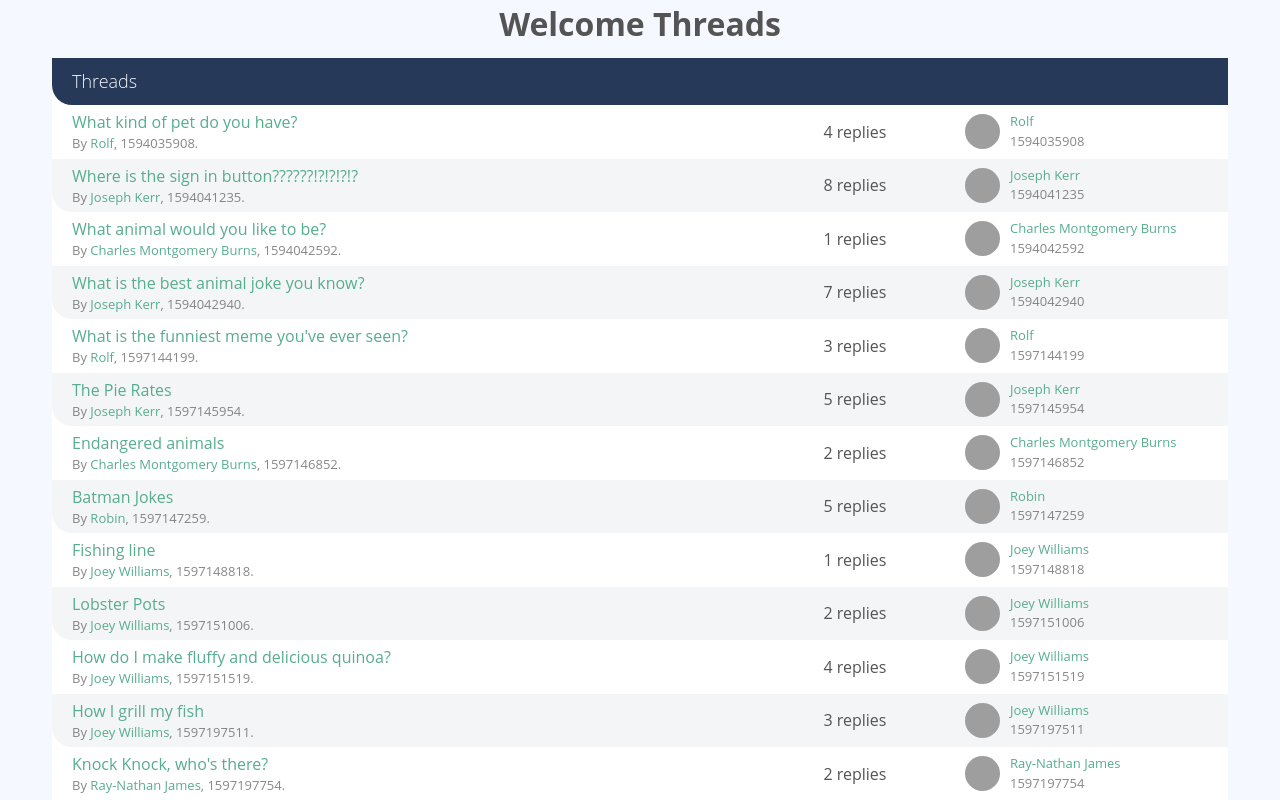
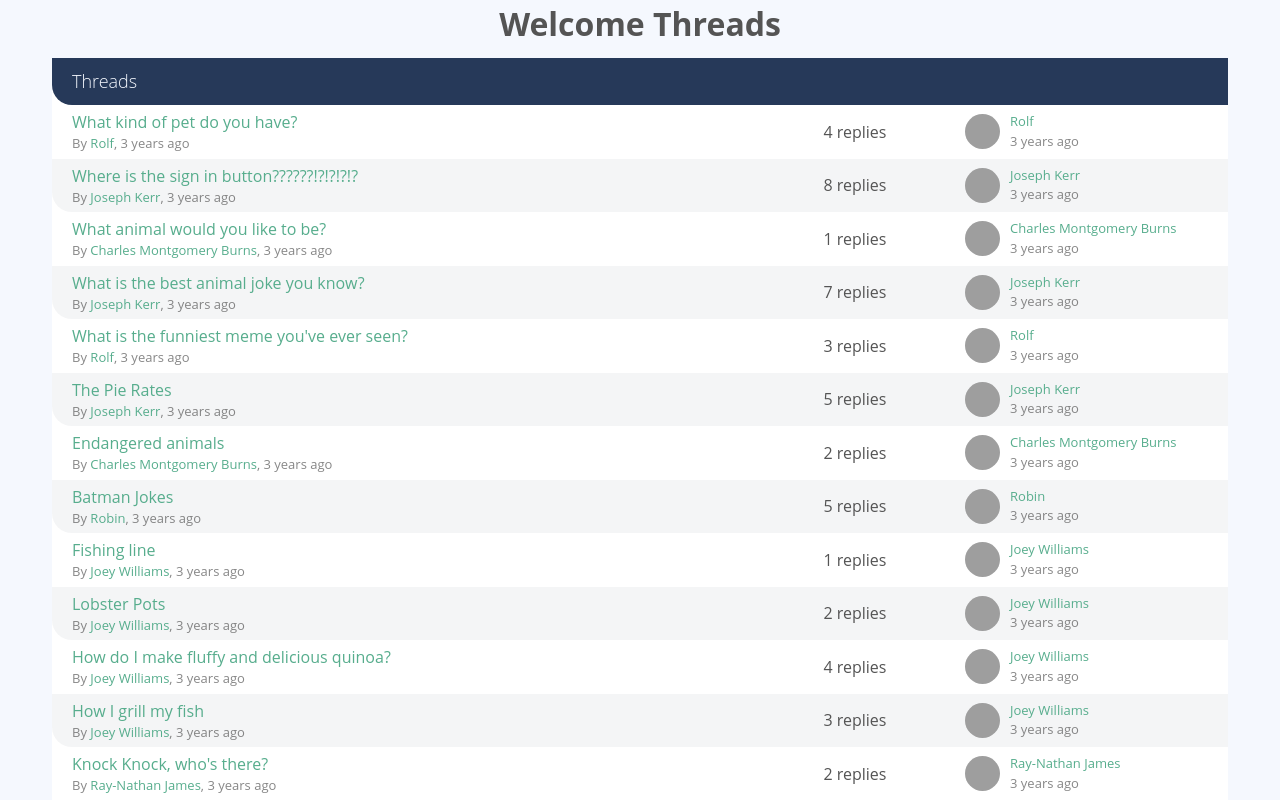
Before and after one commit to saulomedeirosguerreiro/forum, a Vue app: page / in a window 1280 px wide. Shown: the top 800 px of the page. Built offline with nearby package versions, Linux system fonts and the light colour scheme; grey boxes are pictures that could not be loaded.

Commit message:
feat: add app-date component and register globally

```diff
--- a/package.json
+++ b/package.json
@@ -9,6 +9,7 @@
   },
   "dependencies": {
     "core-js": "^3.8.3",
+    "dayjs": "^1.11.8",
     "vue": "^3.3.4",
     "vue-router": "4"
   },
--- /dev/null
+++ b/src/components/AppDate.vue
@@ -0,0 +1,31 @@
+<template>
+  <span :title="humanFriendlyDate()">{{ diffHuman() }}</span>
+</template>
+
+<script setup>
+import dayjs from 'dayjs';
+import relativeTime from 'dayjs/plugin/relativeTime'
+import localeData from 'dayjs/plugin/localeData'
+dayjs.extend(relativeTime);
+dayjs.extend(localeData);
+import { defineProps } from 'vue';
+
+const props = defineProps({
+    timestamp: {
+        type: Number,
+        required: true,
+    },
+});
+
+function diffHuman() {
+    return dayjs.unix(props.timestamp).fromNow();
+}
+
+function humanFriendlyDate() {
+    return dayjs.unix(props.timestamp).format('llll');
+}
+
+</script>
+<style>
+
+</style>
--- a/src/components/PostList.vue
+++ b/src/components/PostList.vue
@@ -30,7 +30,7 @@
             </div>
 
             <div class="post-date text-faded">
-              {{ post.publishedAt }}
+              <app-date :timestamp="post.publishedAt" />
             </div>
           </div>
 
--- a/src/components/ThreadList.vue
+++ b/src/components/ThreadList.vue
@@ -11,7 +11,8 @@
               <router-link :to="{ name: 'ThreadShow', params: { id: thread.id }}">{{ thread.title }}</router-link>
             </p>
             <p class="text-faded text-xsmall">
-              By <a href="#">{{ userById(thread.userId).name }}</a>, {{ thread.publishedAt }}.
+              By <a href="#">{{ userById(thread.userId).name }}</a>,
+              <app-date :timestamp="thread.publishedAt" />
             </p>
           </div>
 
@@ -26,7 +27,9 @@
               <p class="text-xsmall">
                 <a href="#">{{ userById(thread.userId).name }}</a>
               </p>
-              <p class="text-xsmall text-faded">{{ thread.publishedAt }}</p>
+              <p class="text-xsmall text-faded">
+                <app-date :timestamp="thread.publishedAt" />
+              </p>
             </div>
           </div>
         </div>
--- a/src/main.js
+++ b/src/main.js
@@ -1,7 +1,9 @@
 import { createApp } from 'vue'
 import App from '@/App'
 import router from '@/router'
+import AppDate from '@/components/AppDate.vue';
 
 const forumApp = createApp(App);
 forumApp.use(router);
+forumApp.component('AppDate', AppDate)
 forumApp.mount('#app')
```
Also changed, not shown: 1 other file (tests, documents, lock files or other folders).
